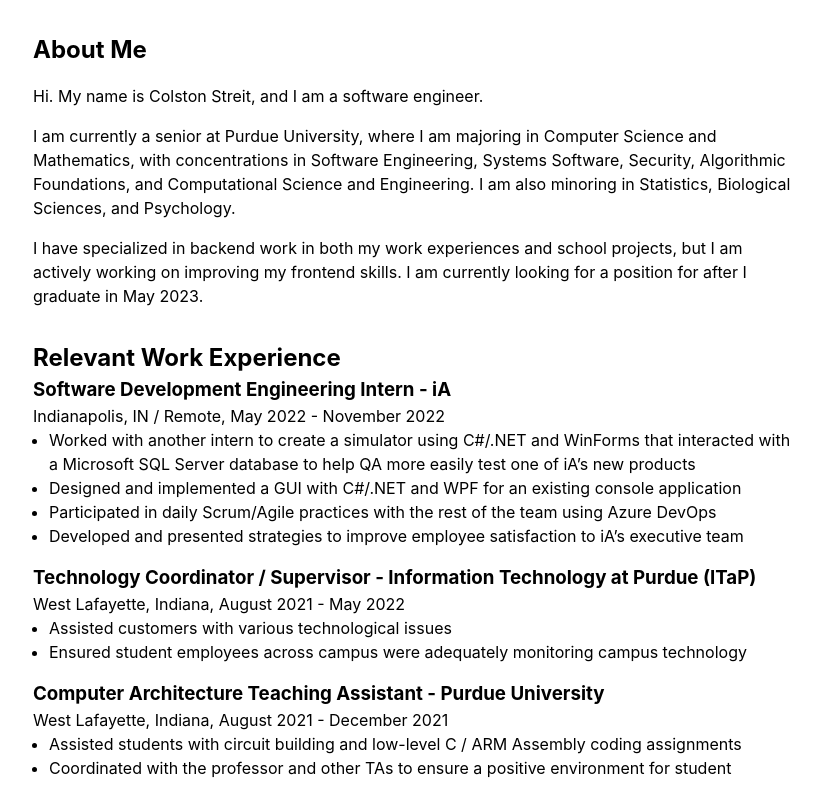
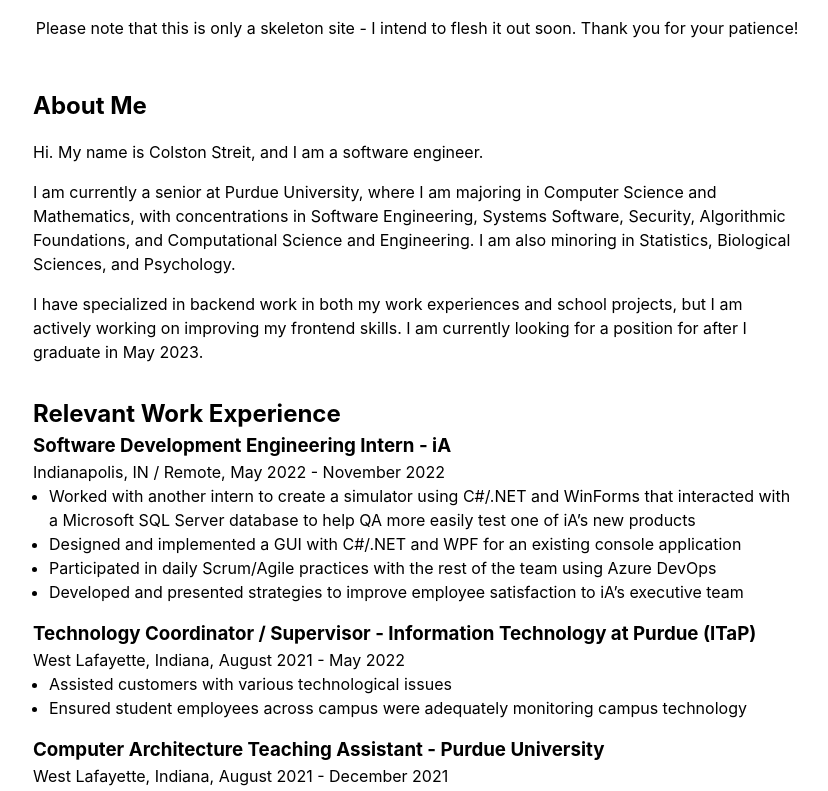
Before and after one commit to colstonstreit/site, a React (Create React App) app: page / in a window 1280 px wide. Shown: the top 791 px of the page, without its empty margins (223-1051 px from the left). Built offline with nearby package versions, Linux system fonts and the light colour scheme.

Commit message:
Added message detailing that this site is a work in progress

```diff
--- a/src/App.js
+++ b/src/App.js
@@ -14,6 +14,7 @@
       {/* <TopNav/> */}
       <main>
         <div className="content">
+          <p style={{'text-align': 'center' }}>Please note that this is only a skeleton site - I intend to flesh it out soon. Thank you for your patience!</p>
           <Routes>
             <Route exact path="/" element={<Home />} />
           </Routes>
--- a/src/Home.jsx
+++ b/src/Home.jsx
@@ -77,7 +77,7 @@
     <FeaturedProject
       title="Scholasticate"
       tools={["Javascript", "HTML/CSS", "SQLite", "Flask", "Mapbox API"]}
-      githubLink={"https://github.com/colstonstreit/CS-30700-Project-Scholasticate"}
+      githubLink={"https://github.com/colstonstreit/CS-30700-Scholasticate"}
       liveLink={""}>
       This was a group project for my Intro to Software Engineering course. As part of a team of six students, we created a social media site where students can easily find people who are in the same classes. Users can message each other, form study groups, and even see real-time location info using the Mapbox API for friend and study group locations.
     </FeaturedProject>
```
